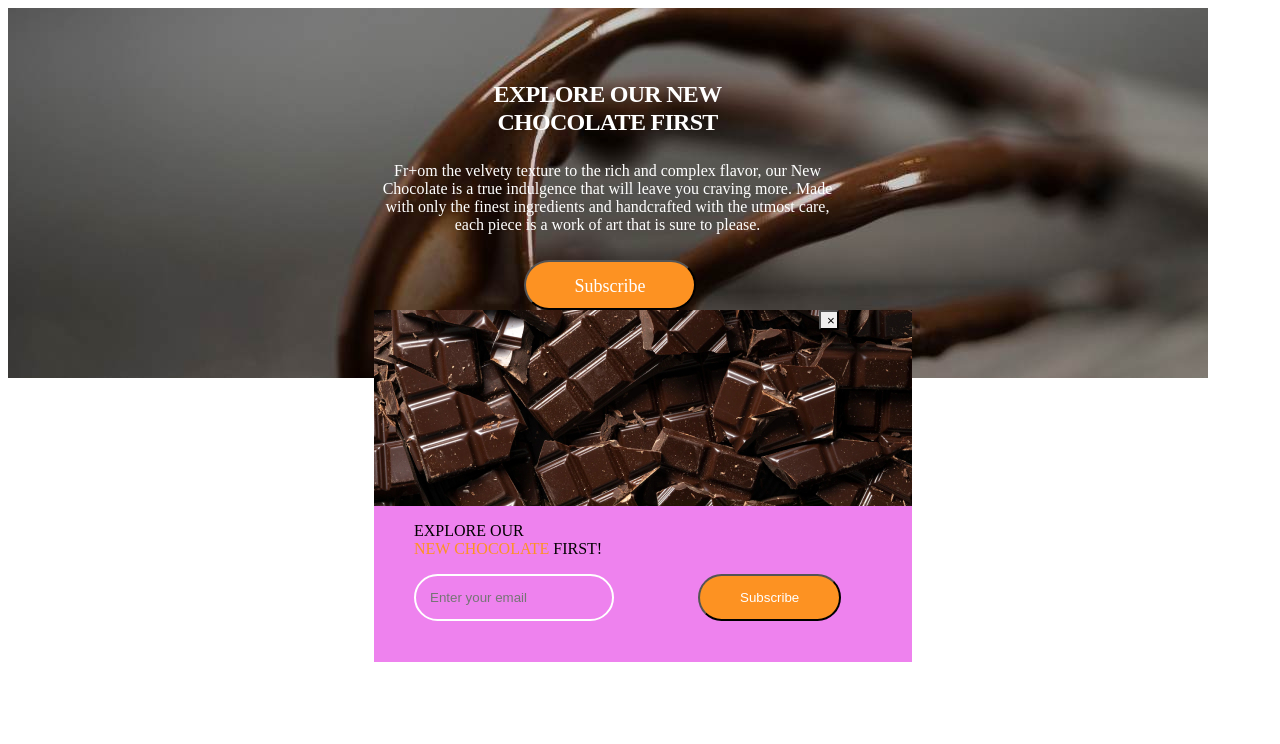
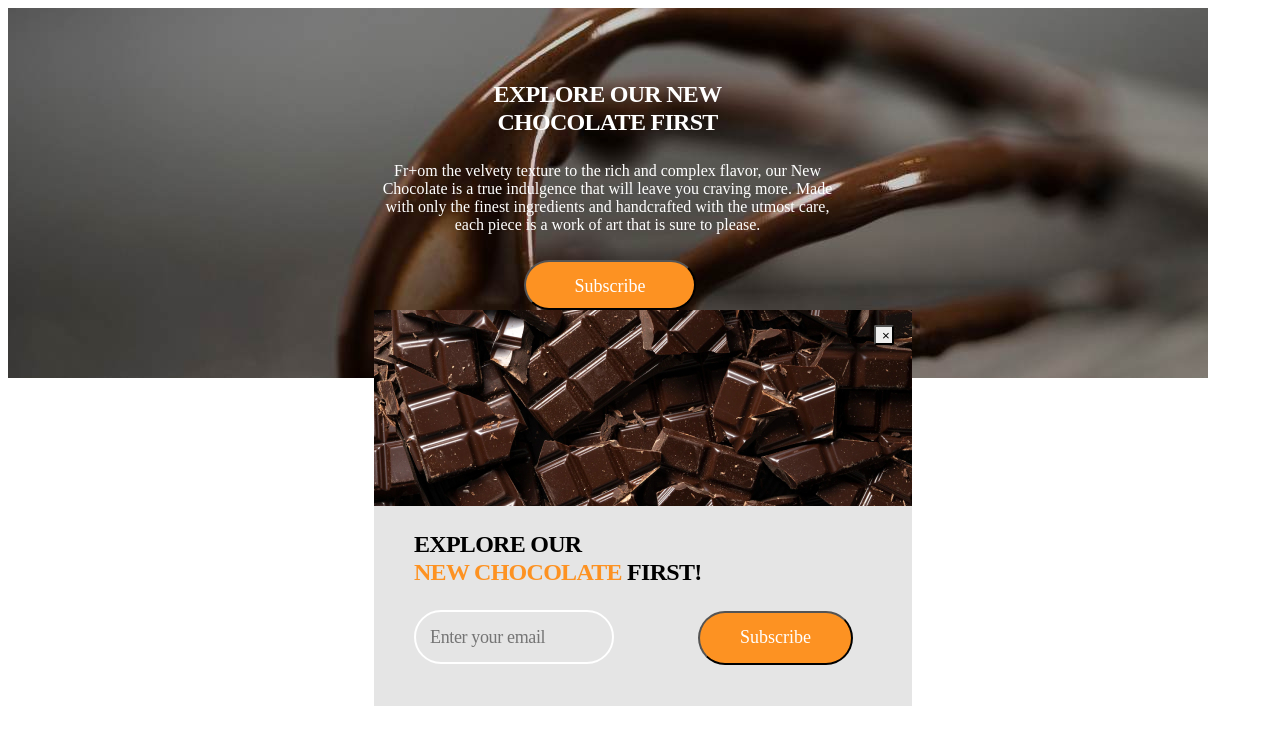
Before and after one commit to lindsayflores0928/project-practice, a plain HTML site: page index.html in a window 1280 px wide. Both pictures are taken after a click on the button "Subscribe". Drawn offline with Linux system fonts and the light colour scheme.

Commit message:
Update styles.css

```diff
--- a/css/styles.css
+++ b/css/styles.css
@@ -100,7 +100,8 @@
     /*margin-left: auto;*/
     display: block;
     position: absolute;
-    margin-left: 445px;
+    margin-left: 500px;
+    margin-top: 15px;
 }
 
 .blocks4 {
@@ -121,7 +122,7 @@
 }
 
 .blocks4-modal {
-    background-color: violet;
+    background-color: rgba(0, 0, 0, 0.1);
 }
 
 .blocks4-set {
@@ -137,6 +138,12 @@
 
 .blocks4-text1 {
     color: black;
+    font-family: Montserrat;
+    font-size: 24px;
+    font-weight: 600;
+    line-height: 28px;
+    letter-spacing: -0.03em;
+    text-align: left;
 }
 
 .blocks-form {
@@ -152,6 +159,12 @@
     gap: 40px;
     Width: 200px;
     height: Hug (50px);
+    font-family: Montserrat;
+    font-size: 18px;
+    font-weight: 400;
+    line-height: 22px;
+    letter-spacing: -0.02em;
+    text-align: left;
 }
 
 .blocks4-form-input:placeholder-shown {
@@ -171,6 +184,9 @@
     background-color: #FD9222;
     color: #FFFFFF;
     margin-left: 80px;
+    font-family: Montserrat;
+    font-size: 18px;
+    line-height: 21.94px;
 }
 
 .blocks-form-button:hover {
```
